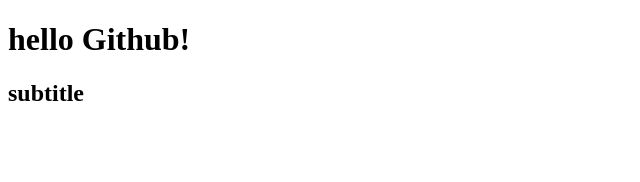
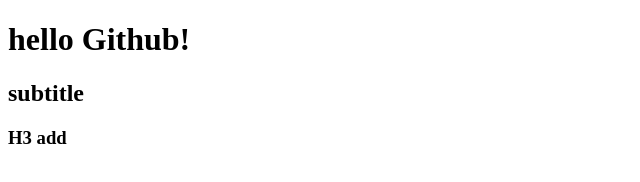
Before and after one commit to Jeong-So/github_test, a plain HTML site: page index.html in a window 1280 px wide. Shown: the full height of the page, 0-640 px from the left. Drawn offline with Linux system fonts and the light colour scheme.

Commit message:
update
[update] h3 추가

```diff
--- a/index.html
+++ b/index.html
@@ -13,5 +13,8 @@
     <h2>
         subtitle
     </h2>
+    <h3>
+        H3 add
+    </h3>
 </body>
 </html>
```
